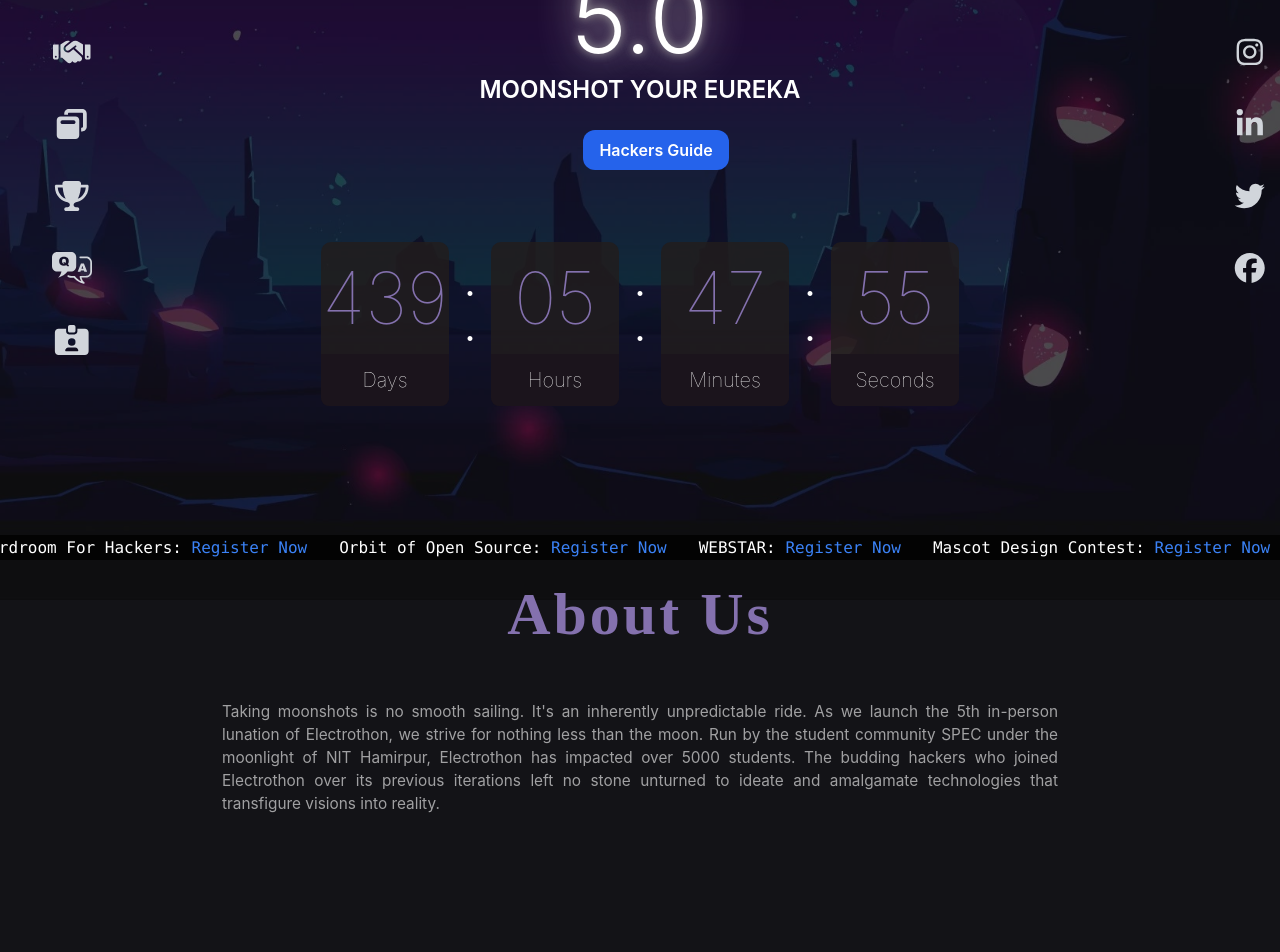
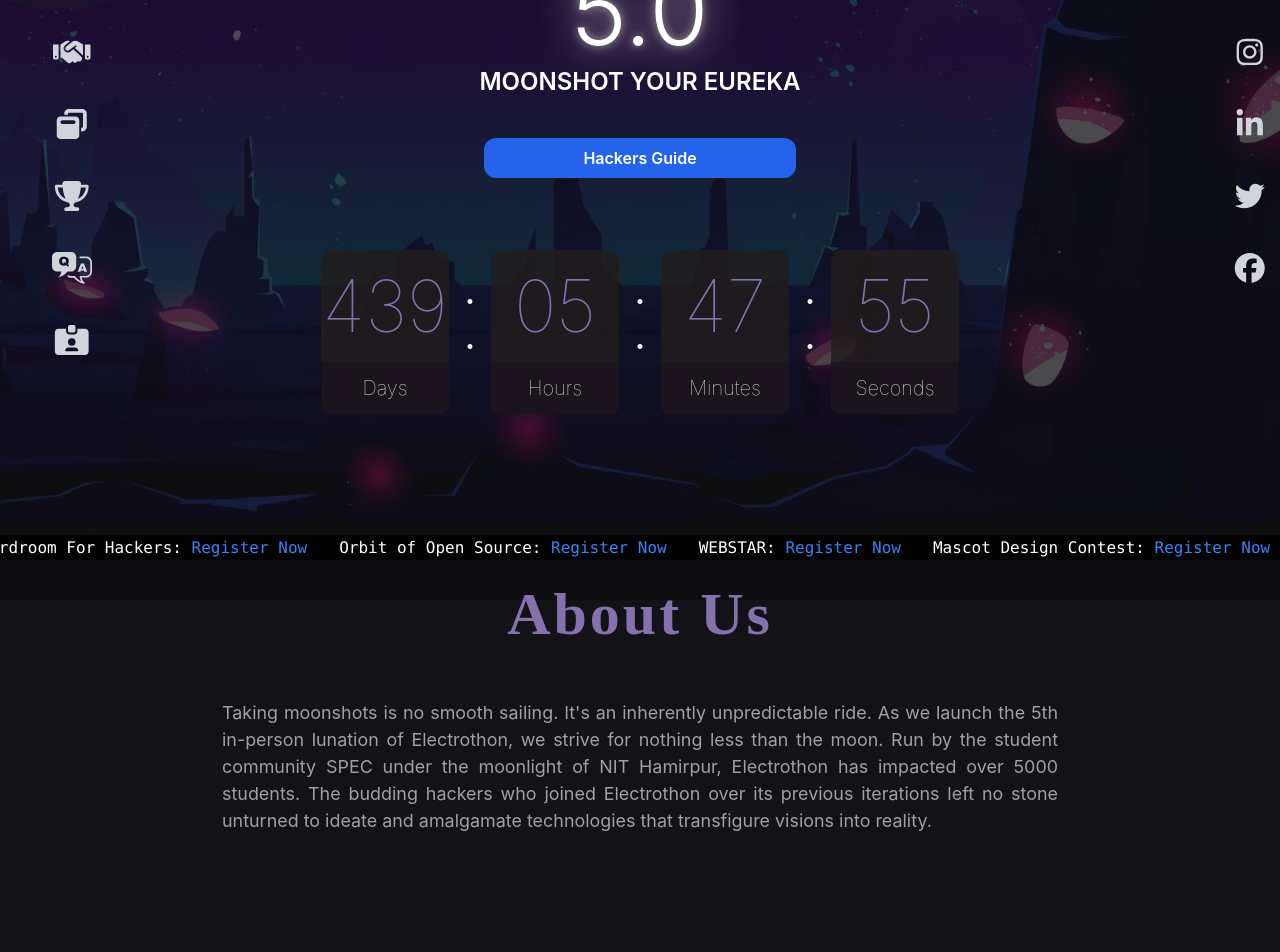
Before and after one commit to spec-nith/Electrothon, a React (Create React App) app: page / in a window 1280 px wide. Shown: the part 240-1192 px from the top of the page. Built offline with nearby package versions, Linux system fonts and the light colour scheme; a web font is replaced by a local one.

Commit message:
made responsive for ipad

```diff
--- a/src/components/Hero/hero.jsx
+++ b/src/components/Hero/hero.jsx
@@ -37,14 +37,14 @@ export default function Hero(props) {
             MOONSHOT YOUR EUREKA
           </p>
 
-          <div className="flex z-[100] flex-col lg:flex-row w-full justify-center mt-6 hero-heading">
+          <div className="flex z-[100] flex-col ipadIssue w-full justify-center items-center gap-y-4 mt-6 hero-heading">
             <div
               className="h-full apply-button"
               data-hackathon-slug="electrothon-5"
               data-button-theme="light"
             ></div>
 
-            <a className="flex items-center px-4 py-2 my-4 font-semibold text-white duration-200 ease-in-out bg-blue-600 md:my-0 md:ml-8 hover:bg-blue-400 text-bold rounded-xl" target="_blank" href = "https://same-uranium-0e7.notion.site/Hacker-s-Guide-to-ELECTROTHON-5-0-94659968f7d648fda39772bb09660766">
+            <a rel="noreferrer" className="items-center px-4 py-2 my-4 font-semibold text-white duration-200 ease-in-out bg-blue-600 md:my-0 hover:bg-blue-400 text-bold rounded-xl ipadIssue2 w-[312px]" target="_blank" href = "https://same-uranium-0e7.notion.site/Hacker-s-Guide-to-ELECTROTHON-5-0-94659968f7d648fda39772bb09660766">
               Hackers Guide
             </a>
           </div>
--- a/src/components/newmilestones/NewMilestones.css
+++ b/src/components/newmilestones/NewMilestones.css
@@ -36,7 +36,7 @@
 }
 .paraContent {
   color: white;
-  font-size: 1.2vw;
+  font-size: 1.4vw;
   text-align: justify;
   font-weight: 400;
 }
@@ -76,3 +76,10 @@
     font-size: 0.9rem;
   }
 }
+
+@media screen and (max-width:820px) and (min-width:820px){
+    .paraContent{
+      font-size:2vw;
+      padding-right: 5rem;
+    }
+}
--- a/src/index.css
+++ b/src/index.css
@@ -62,3 +62,12 @@ code {
  .heading-glow{
   text-shadow: 0 0 10px rgb(162, 160, 160), 0 0 42px rgb(222, 220, 220);
  }
+
+ @media screen and (max-width: 820px) and (min-width:820px) {
+  .ipadIssue{
+     flex-direction: column;
+  }
+  .ipadIssue2{
+    margin-left: 0rem !important;
+  }
+}
```
